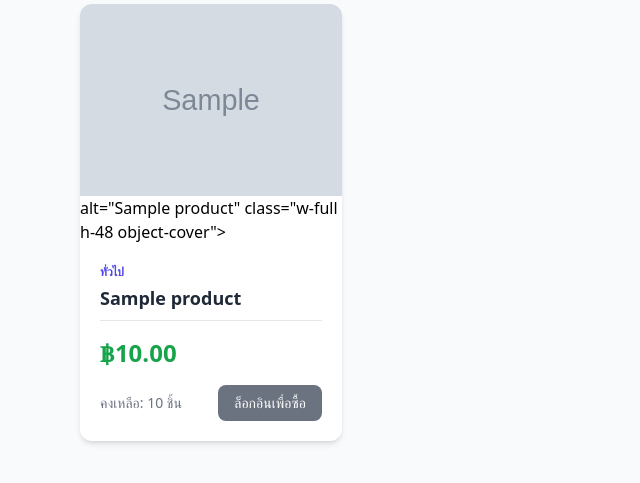
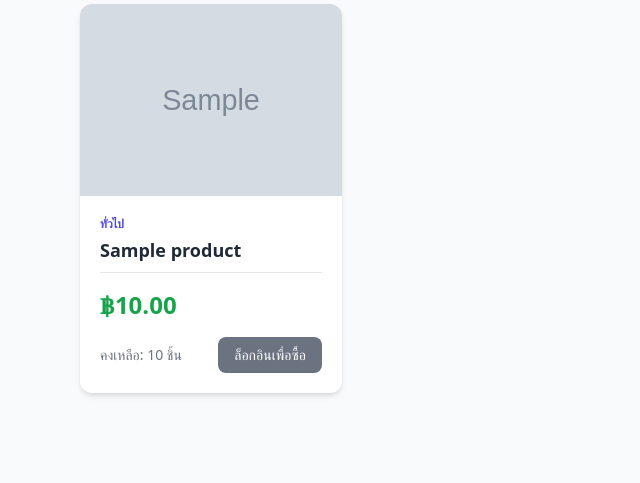
Before and after one commit to pondkerzsama/php-group, a PHP site: page / in a window 1280 px wide. Shown: the part 166-649 px from the top of the page, without its empty margins (0-640 px from the left). Run offline with PHP 8.4, Linux system fonts and the light colour scheme; data comes from the database, SQL or seed files in the repository; tables that the repository leaves empty or names only in its code hold one stand-in row (values such as "Sample post"); grey boxes marked "Sample" are stand-in pictures; some libraries are stand-ins or nearby versions.

Commit message:
fix cart image and productname bug

```diff
--- a/index.php
+++ b/index.php
@@ -126,9 +126,10 @@ if (isset($_SESSION['user_id'])) {
         <div class="grid grid-cols-1 sm:grid-cols-2 lg:grid-cols-4 gap-6">
             <?php foreach($products as $product): ?>
                 <div class="bg-white dark:bg-gray-800 rounded-xl shadow-md overflow-hidden hover:shadow-xl transition-shadow duration-300 flex flex-col">
-                    <?php if($product['img']): ?>
-                        <img src="<?= htmlspecialchars($product['img']) ?>" alt="<?= htmlspecialchars($product['productname']) ?>" class="w-full h-48 object-cover">                                alt="<?= htmlspecialchars($product['productname']) ?>"
-                                class="w-full h-48 object-cover">
+                    <?php if(!empty($product['img'])): ?>
+                        <img src="<?= htmlspecialchars($product['img']) ?>"
+                            alt="<?= htmlspecialchars($product['productname']) ?>"
+                            class="w-full h-48 object-cover" />
                     <?php else: ?>
                         <div class="w-full h-48 bg-gray-200 dark:bg-gray-700 flex items-center justify-center text-gray-500 dark:text-gray-400">
                             No Img
```
